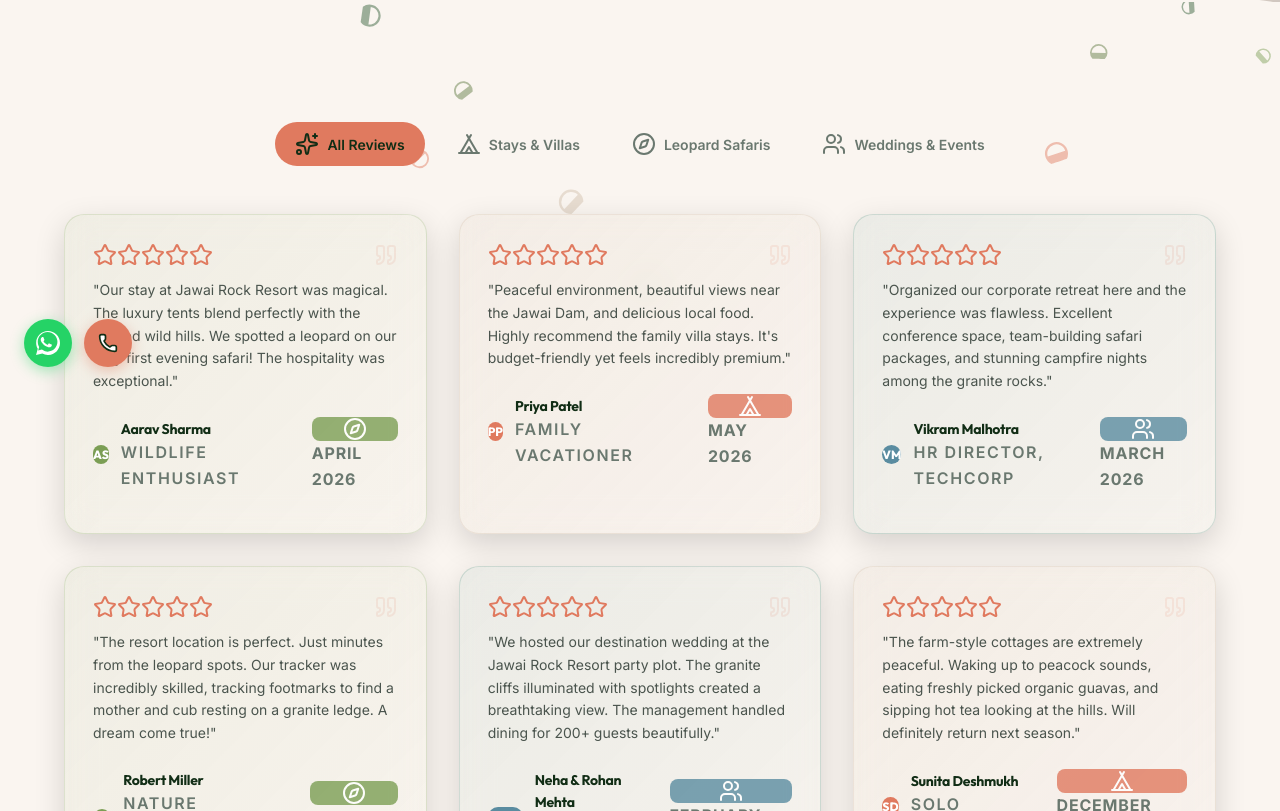
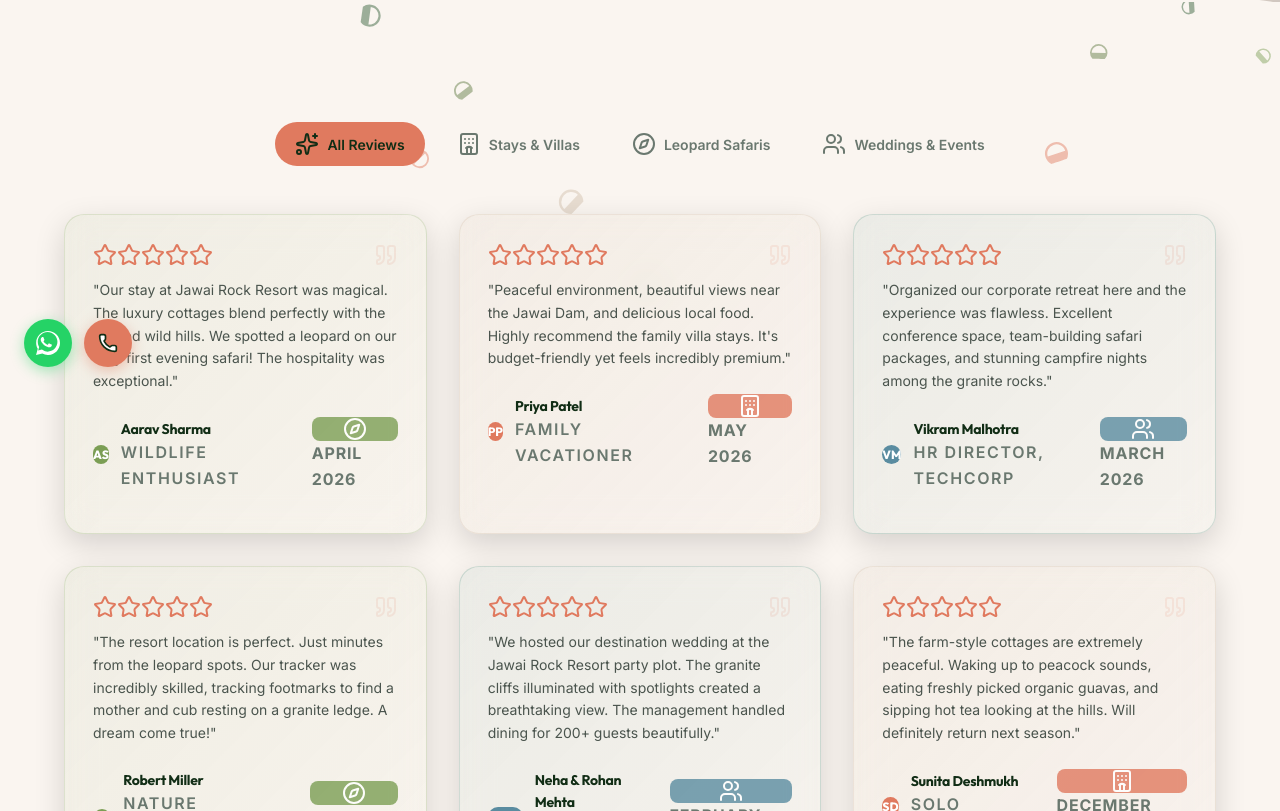
Before and after one commit to Eshbanoliver/jawairockresort, a React (Vite) app: page /testimonials in a window 1280 px wide. Shown: the part 409-1220 px from the top of the page. Built offline with nearby package versions, Linux system fonts and the light colour scheme.

Commit message:
feat: remove Premium Tent House stay option and references

```diff
--- a/src/pages/Home.tsx
+++ b/src/pages/Home.tsx
@@ -3,7 +3,7 @@ import { Link } from 'react-router-dom';
 import { SEO } from '../components/SEO';
 import { motion, AnimatePresence, useInView } from 'framer-motion';
 import {
-  Compass, Tent, TreePine, Waves, Sparkles,
+  Compass, TreePine, Waves, Sparkles,
   Award, Shield, Smile, Star, ArrowRight, Phone, ChevronDown,
   Users, Hotel, Utensils, Activity, Cake, Briefcase, MapPin
 } from 'lucide-react';
@@ -61,7 +61,7 @@ export const Home: React.FC = () => {
   const [activeTestimonial, setActiveTestimonial] = useState(0);
   const testimonials = [
     {
-      quote: "Our stay at Jawai Rock Resort was magical. The luxury tents blend perfectly with the rugged wild hills. We spotted a leopard on our very first evening safari! The hospitality was exceptional.",
+      quote: "Our stay at Jawai Rock Resort was magical. The luxury cottages blend perfectly with the rugged wild hills. We spotted a leopard on our very first evening safari! The hospitality was exceptional.",
       author: "Aarav Sharma",
       role: "Wildlife Enthusiast"
     },
@@ -172,14 +172,6 @@ export const Home: React.FC = () => {
       image: "/images/recreation.jpg",
       category: 'activities',
       themeClass: 'card-theme-green'
-    },
-    {
-      title: "Premium Tent House",
-      desc: "Experience high-end glamping inside luxury safari tents equipped with air conditioning and private decks.",
-      icon: <Tent className="w-6 h-6 text-[#e07a5f]" />,
-      image: "/images/jawai_dam.jpg",
-      category: 'stays',
-      themeClass: 'card-theme-peach'
     },
     {
       title: "Birthday Party & Celebrations",
--- a/src/pages/Services.tsx
+++ b/src/pages/Services.tsx
@@ -4,7 +4,7 @@ import { SEO } from '../components/SEO';
 import { LeafAnimation } from '../components/LeafAnimation';
 import { SectionDivider } from '../components/SectionDivider';
 import {
-  Tent, Sparkles, Compass, Users,
+  Sparkles, Compass, Users,
   Phone, MessageSquare, BookOpen, Clock, ArrowRight,
   Hotel, Utensils, TreePine, Waves, Activity, Cake, Briefcase
 } from 'lucide-react';
@@ -128,25 +128,6 @@ export const Services: React.FC = () => {
       themeClass: "card-theme-green"
     },
     {
-      id: 'stays',
-      title: "Premium Tent House",
-      tagline: "Glamping under starry skies",
-      desc: "Experience high-end glamping inside luxury safari tents equipped with air conditioning and private decks.",
-      img: "/images/jawai_dam.jpg",
-      badge: "Glamping Tent",
-      features: [
-        "Air-conditioned safari tents",
-        "Private wooden decks",
-        "Eco-friendly materials",
-        "Rustic wilderness aesthetic",
-        "Luxury en-suite setups"
-      ],
-      icon: <Tent className="w-4 h-4" />,
-      color: "#e07a5f",
-      accentClass: "from-[#e07a5f]",
-      themeClass: "card-theme-peach"
-    },
-    {
       id: 'events',
       title: "Birthday Party & Celebrations",
       tagline: "Mark milestones under the stars",
@@ -234,7 +215,7 @@ export const Services: React.FC = () => {
           <div className="flex flex-wrap justify-center gap-3">
             {[
               { id: 'all',     label: 'All Packages',      icon: <Sparkles className="w-3.5 h-3.5" /> },
-              { id: 'stays',   label: 'Stays & Villas',    icon: <Tent     className="w-3.5 h-3.5" /> },
+              { id: 'stays',   label: 'Stays & Villas',    icon: <Hotel    className="w-3.5 h-3.5" /> },
               { id: 'safaris', label: 'Safari & Wildlife', icon: <Compass  className="w-3.5 h-3.5" /> },
               { id: 'events',  label: 'Weddings & Events', icon: <Users    className="w-3.5 h-3.5" /> },
               { id: 'leisure', label: 'Dining & Leisure',  icon: <Utensils className="w-3.5 h-3.5" /> }
--- a/src/pages/Testimonials.tsx
+++ b/src/pages/Testimonials.tsx
@@ -3,14 +3,14 @@ import { motion, AnimatePresence } from 'framer-motion';
 import { SEO } from '../components/SEO';
 import { LeafAnimation } from '../components/LeafAnimation';
 import { SectionDivider } from '../components/SectionDivider';
-import { Star, Quote, Compass, Tent, Users, Sparkles } from 'lucide-react';
+import { Star, Quote, Compass, Hotel, Users, Sparkles } from 'lucide-react';
 
 export const Testimonials: React.FC = () => {
   const [filter, setFilter] = useState<'all' | 'safari' | 'stay' | 'events'>('all');
 
   const reviews = [
     {
-      quote: "Our stay at Jawai Rock Resort was magical. The luxury tents blend perfectly with the rugged wild hills. We spotted a leopard on our very first evening safari! The hospitality was exceptional.",
+      quote: "Our stay at Jawai Rock Resort was magical. The luxury cottages blend perfectly with the rugged wild hills. We spotted a leopard on our very first evening safari! The hospitality was exceptional.",
       author: "Aarav Sharma",
       role: "Wildlife Enthusiast",
       category: 'safari',
@@ -27,7 +27,7 @@ export const Testimonials: React.FC = () => {
       category: 'stay',
       rating: 5,
       date: "May 2026",
-      icon: <Tent className="w-3.5 h-3.5" />,
+      icon: <Hotel className="w-3.5 h-3.5" />,
       themeClass: "card-theme-gold",
       badgeColor: "#e07a5f"
     },
@@ -71,7 +71,7 @@ export const Testimonials: React.FC = () => {
       category: 'stay',
       rating: 5,
       date: "December 2025",
-      icon: <Tent className="w-3.5 h-3.5" />,
+      icon: <Hotel className="w-3.5 h-3.5" />,
       themeClass: "card-theme-gold",
       badgeColor: "#e07a5f"
     },
@@ -82,7 +82,7 @@ export const Testimonials: React.FC = () => {
       category: 'stay',
       rating: 5,
       date: "May 2026",
-      icon: <Tent className="w-3.5 h-3.5" />,
+      icon: <Hotel className="w-3.5 h-3.5" />,
       themeClass: "card-theme-gold",
       badgeColor: "#e07a5f"
     },
@@ -115,7 +115,7 @@ export const Testimonials: React.FC = () => {
       category: 'stay',
       rating: 5,
       date: "December 2025",
-      icon: <Tent className="w-3.5 h-3.5" />,
+      icon: <Hotel className="w-3.5 h-3.5" />,
       themeClass: "card-theme-gold",
       badgeColor: "#e07a5f"
     },
@@ -187,7 +187,7 @@ export const Testimonials: React.FC = () => {
           <div className="flex flex-wrap justify-center gap-3 mb-12">
             {[
               { id: 'all',    label: 'All Reviews',      icon: <Sparkles className="w-3.5 h-3.5" /> },
-              { id: 'stay',   label: 'Stays & Villas',    icon: <Tent     className="w-3.5 h-3.5" /> },
+              { id: 'stay',   label: 'Stays & Villas',    icon: <Hotel    className="w-3.5 h-3.5" /> },
               { id: 'safari', label: 'Leopard Safaris',   icon: <Compass  className="w-3.5 h-3.5" /> },
               { id: 'events', label: 'Weddings & Events', icon: <Users    className="w-3.5 h-3.5" /> }
             ].map(btn => (
```
